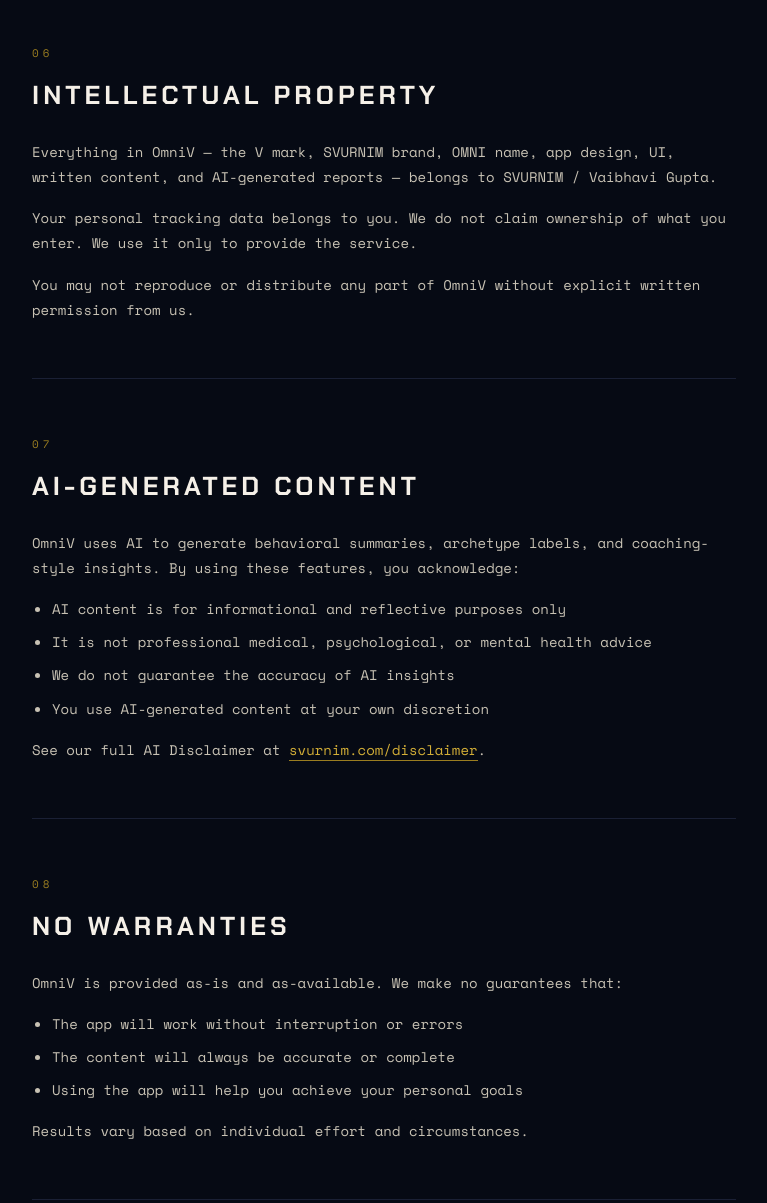
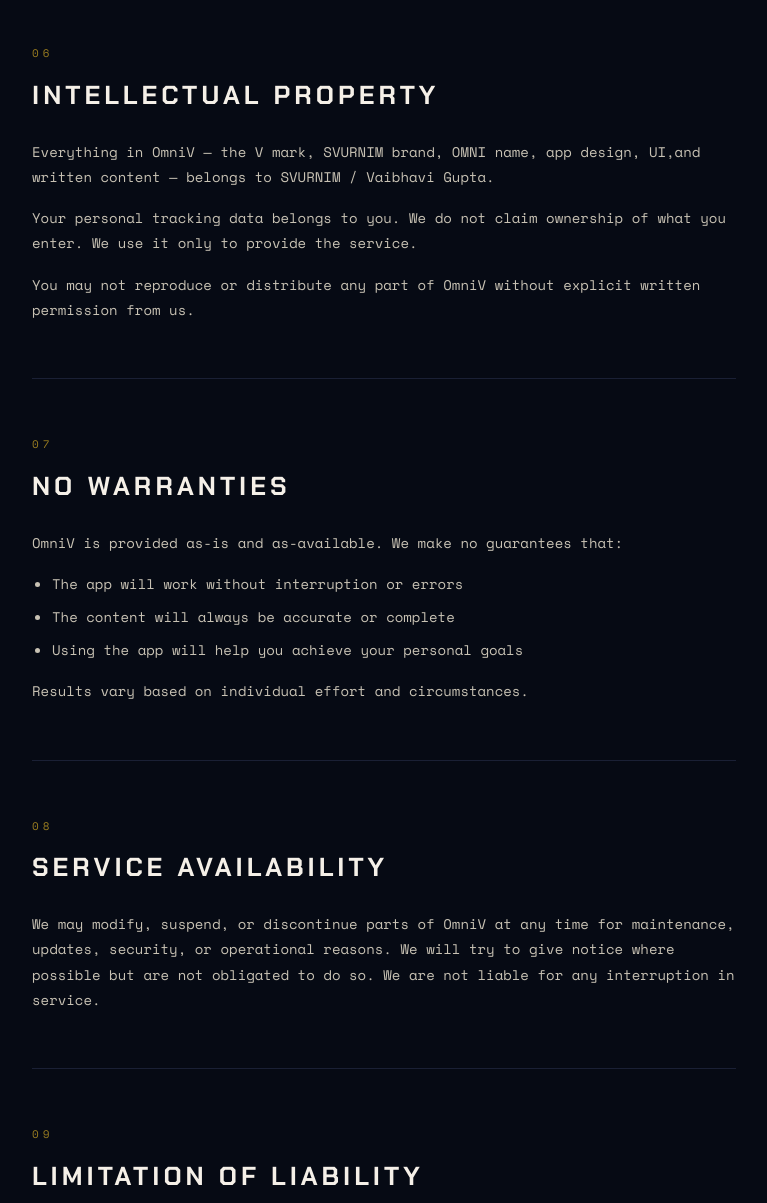
Before and after one commit to vaiphoriaofficial-jpg/svurnim.com, a plain HTML site: page terms.html in a window 1280 px wide. Shown: the part 2720-3923 px from the top of the page, without its empty margins (256-1023 px from the left). Drawn offline with nearby package versions, Linux system fonts and the light colour scheme.

Commit message:
Update terms.html

```diff
--- a/terms.html
+++ b/terms.html
@@ -119,26 +119,13 @@
   <div class="section">
     <p class="section-number">06</p>
     <h2 class="section-title">INTELLECTUAL PROPERTY</h2>
-    <p>Everything in OmniV — the V mark, SVURNIM brand, OMNI name, app design, UI, written content, and AI-generated reports — belongs to SVURNIM / Vaibhavi Gupta.</p>
+    <p>Everything in OmniV — the V mark, SVURNIM brand, OMNI name, app design, UI,and written content — belongs to SVURNIM / Vaibhavi Gupta.</p>
     <p>Your personal tracking data belongs to you. We do not claim ownership of what you enter. We use it only to provide the service.</p>
     <p>You may not reproduce or distribute any part of OmniV without explicit written permission from us.</p>
   </div>
 
   <div class="section">
     <p class="section-number">07</p>
-    <h2 class="section-title">AI-GENERATED CONTENT</h2>
-    <p>OmniV uses AI to generate behavioral summaries, archetype labels, and coaching-style insights. By using these features, you acknowledge:</p>
-    <ul>
-      <li>AI content is for informational and reflective purposes only</li>
-      <li>It is not professional medical, psychological, or mental health advice</li>
-      <li>We do not guarantee the accuracy of AI insights</li>
-      <li>You use AI-generated content at your own discretion</li>
-    </ul>
-    <p>See our full AI Disclaimer at <a href="disclaimer.html">svurnim.com/disclaimer</a>.</p>
-  </div>
-
-  <div class="section">
-    <p class="section-number">08</p>
     <h2 class="section-title">NO WARRANTIES</h2>
     <p>OmniV is provided as-is and as-available. We make no guarantees that:</p>
     <ul>
@@ -150,13 +137,13 @@
   </div>
 
   <div class="section">
-    <p class="section-number">09</p>
+    <p class="section-number">08</p>
     <h2 class="section-title">SERVICE AVAILABILITY</h2>
     <p>We may modify, suspend, or discontinue parts of OmniV at any time for maintenance, updates, security, or operational reasons. We will try to give notice where possible but are not obligated to do so. We are not liable for any interruption in service.</p>
   </div>
 
   <div class="section">
-    <p class="section-number">10</p>
+    <p class="section-number">09</p>
     <h2 class="section-title">LIMITATION OF LIABILITY</h2>
     <p>To the fullest extent allowed by law, SVURNIM and Vaibhavi Gupta are not liable for:</p>
     <ul>
@@ -168,31 +155,31 @@
   </div>
 
   <div class="section">
-    <p class="section-number">11</p>
+    <p class="section-number">10</p>
     <h2 class="section-title">INDEMNIFICATION</h2>
     <p>If you violate these Terms and that violation causes a legal claim or costs against SVURNIM or Vaibhavi Gupta, you agree to cover those costs. This only applies to situations caused by your own wrongdoing — not normal use of the app.</p>
   </div>
 
   <div class="section">
-    <p class="section-number">12</p>
+    <p class="section-number">11</p>
     <h2 class="section-title">GOVERNING LAW</h2>
     <p>These Terms are governed by the laws of India. Disputes will be handled in the courts of India.</p>
   </div>
 
   <div class="section">
-    <p class="section-number">13</p>
+    <p class="section-number">12</p>
     <h2 class="section-title">CHANGES TO TERMS</h2>
     <p>We may update these Terms at any time. Material changes will be notified via in-app message or email. Continuing to use OmniV after changes are posted means you accept the updated Terms.</p>
   </div>
 
   <div class="section">
-    <p class="section-number">14</p>
+    <p class="section-number">13</p>
     <h2 class="section-title">TERMINATION</h2>
     <p>We may suspend or terminate your access if you violate these Terms. Sections 6, 8, 10, and 11 survive termination.</p>
   </div>
 
   <div class="section">
-    <p class="section-number">15</p>
+    <p class="section-number">14</p>
     <h2 class="section-title">CONTACT</h2>
     <p>SVURNIM / Vaibhavi Gupta<br>
     <a href="mailto:hello@svurnim.com">hello@svurnim.com</a></p>
@@ -207,7 +194,6 @@
     <a href="privacy.html">Privacy</a>
     <a href="refund.html">Refund</a>
     <a href="deletion.html">Deletion</a>
-    <a href="disclaimer.html">AI Disclaimer</a>
   </nav>
 </footer>
 
```
